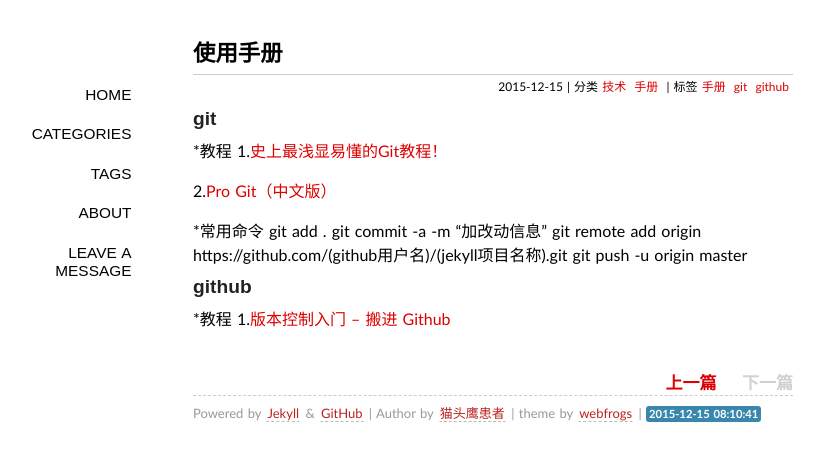
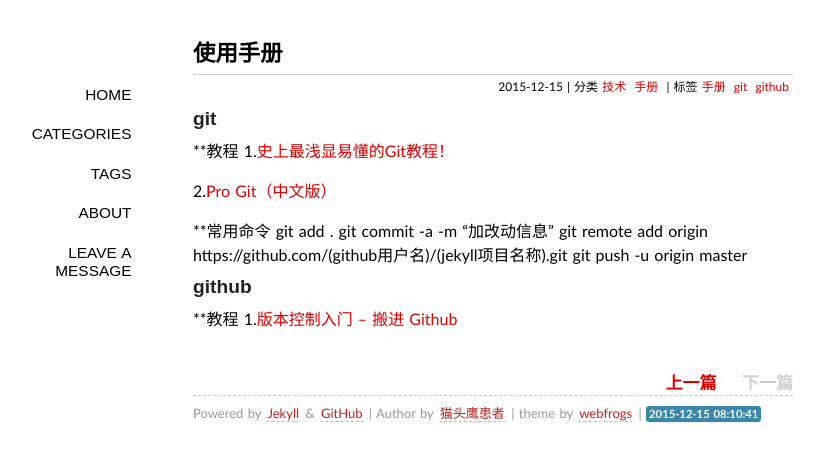
Before and after one commit to NightKs/NightKs.github.io, a Jekyll site: the page built from _posts/2015-12-15-shi-yong-shou-ce.md, in a window 1280 px wide. Shown: the top 461 px of the page, without its empty margins (147-971 px from the left). Built offline with Jekyll 4.4.1, drawn with Linux system fonts in a browser that asks for light colours; some web fonts are replaced; Markdown is read by kramdown in place of the engine named in the settings; comment, search, counter and statistics services are not loaded.

Commit message:
修改文章

```diff
--- a/_posts/2015-12-15-shi-yong-shou-ce.md
+++ b/_posts/2015-12-15-shi-yong-shou-ce.md
@@ -6,17 +6,17 @@ categories: 技术 手册
 tags: 手册 git github
 ---
 ###git
-*教程
+**教程
 1.[史上最浅显易懂的Git教程！](http://www.liaoxuefeng.com/wiki/
 0013739516305929606dd18361248578c67b8067c8c017b000)
 
 2.[Pro Git（中文版）](http://git.oschina.net/progit/)
 
-*常用命令
+**常用命令
 	git add .
 	git commit -a -m "加改动信息"
 	git remote add origin https://github.com/(github用户名)/(jekyll项目名称).git
 	git push -u origin master
 ###github
-*教程
+**教程
 1.[版本控制入门 – 搬进 Github](http://www.imooc.com/learn/390)
```
